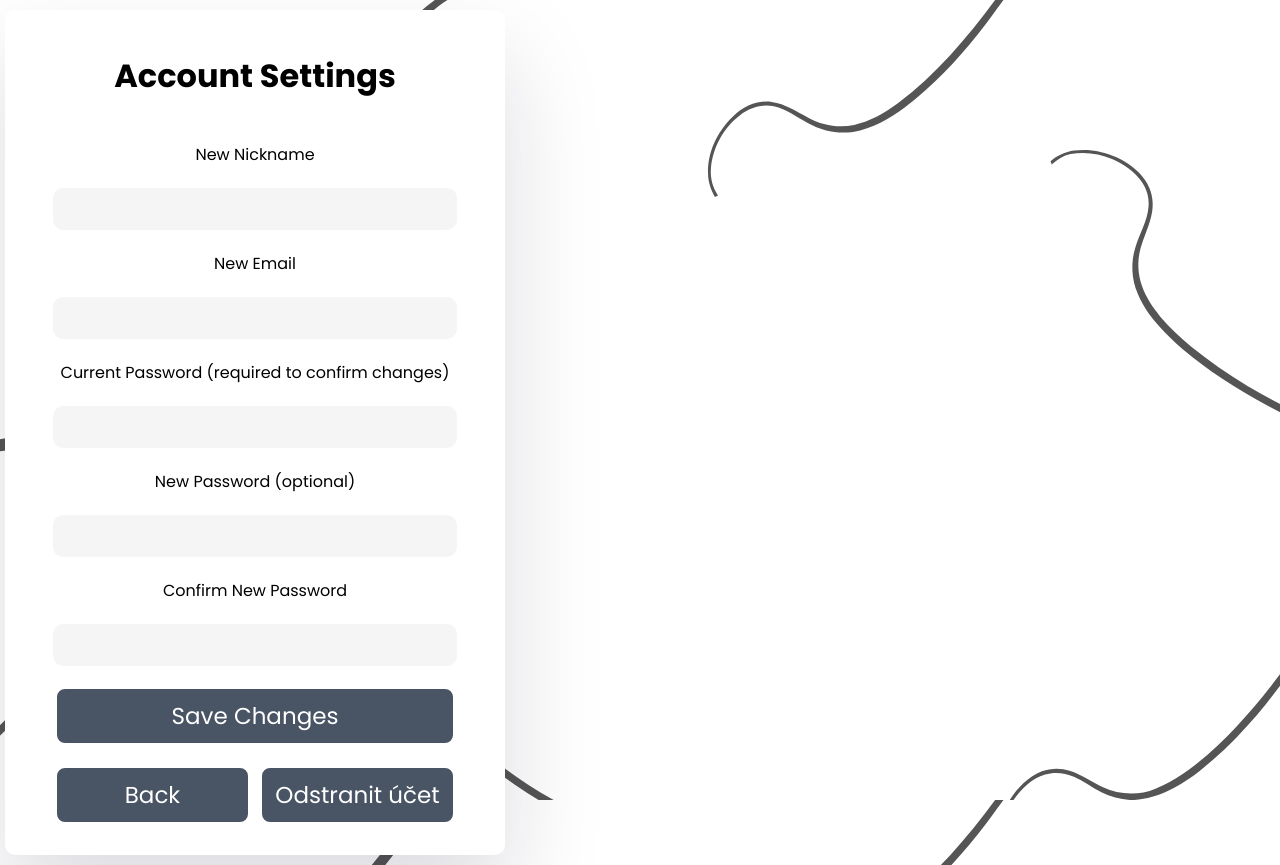
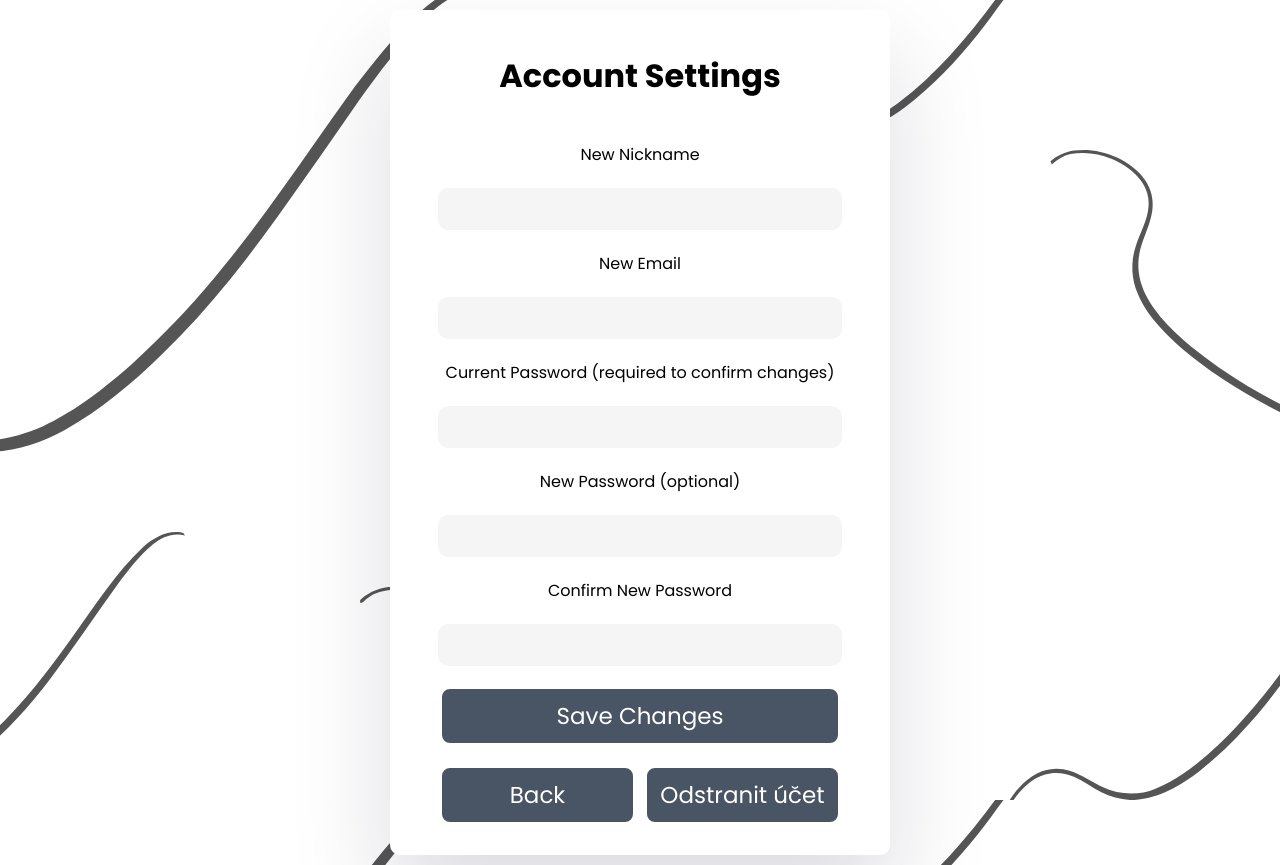
Before and after one commit to PanUcitelCz/XP-life, a SvelteKit app: page /profile/settings in a window 1280 px wide. Built offline with nearby package versions, Linux system fonts and the light colour scheme.

Commit message:
Mensi oprava

```diff
--- a/src/routes/profile/settings/+page.svelte
+++ b/src/routes/profile/settings/+page.svelte
@@ -78,6 +78,8 @@
 </script>
 
 <svelte:head><title>XP Life - Profile Settings</title></svelte:head>
+
+<div class="Main">
   <div class="form">
     <h1>Account Settings</h1>
 
@@ -108,6 +110,8 @@
         <div transition:fade class="notification">{notification}</div>
     {/if}
   </div>
+</div>
+
 
 <style lang="stylus">
   @import '../../../lib/css/form.styl'
```
Lines whose indentation alone changed are shown as unchanged.
